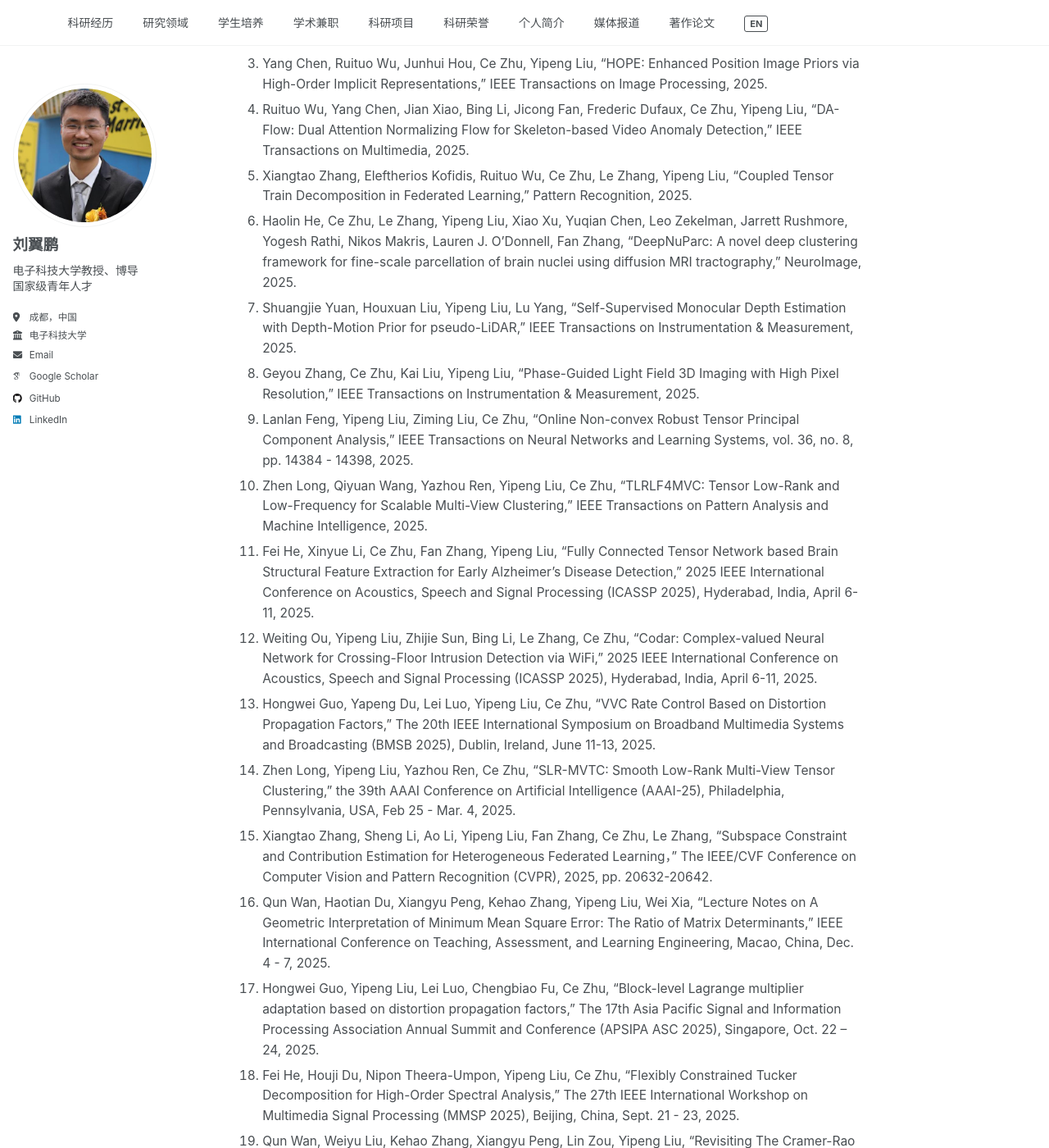
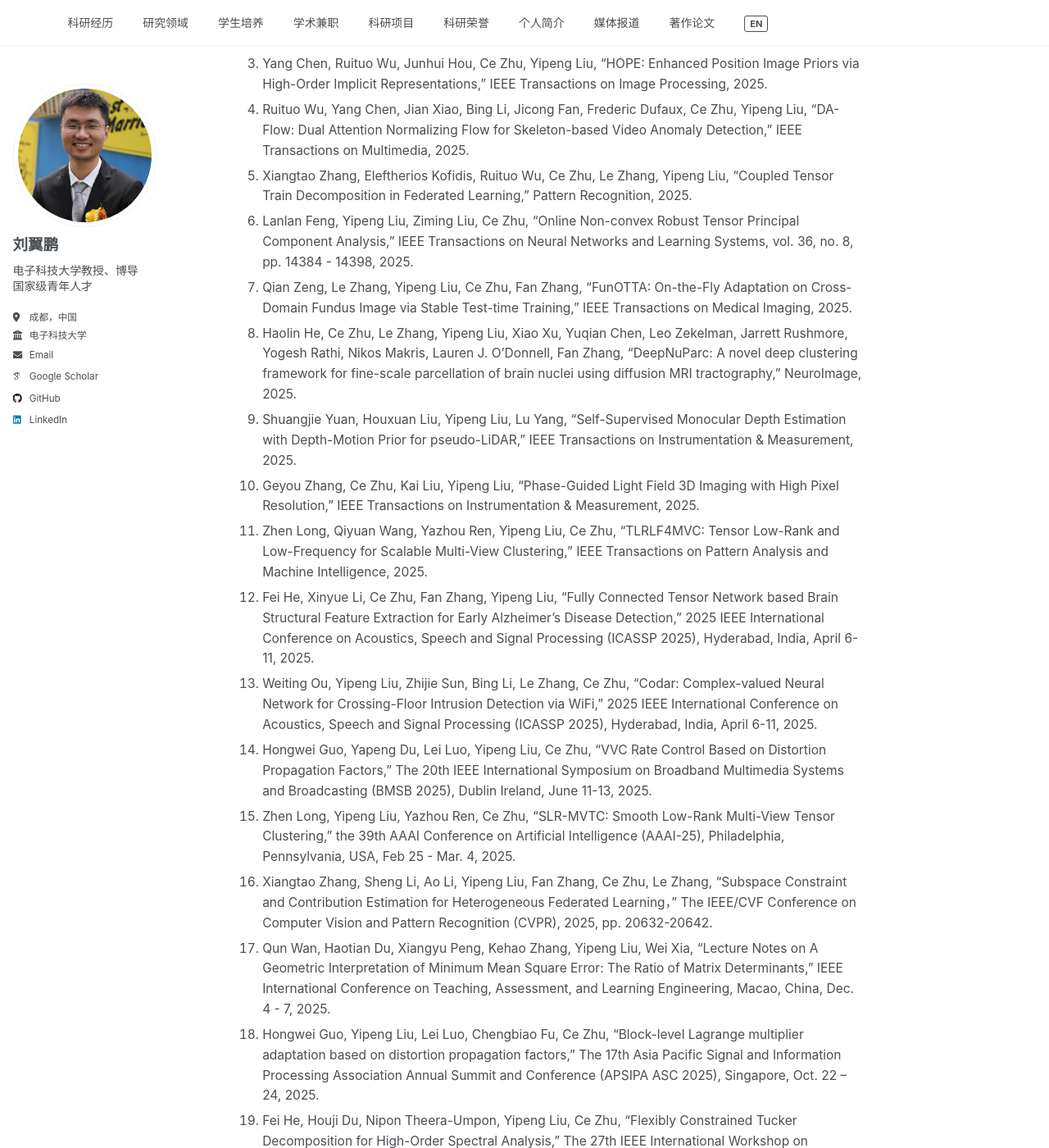
Before and after one commit to yipengliu/yipengliu.github.io, a Jekyll site: the page built from _pages/main-zh.md, in a window 1280 px wide and 1400 px high, scrolled down 3929 px. Shown: the whole window at 82% size. Built offline with Jekyll 4.4.1, drawn with Linux system fonts in a browser that asks for light colours; some web fonts are replaced.

Commit message:
Update main-zh.md

```diff
--- a/_pages/main-zh.md
+++ b/_pages/main-zh.md
@@ -114,21 +114,22 @@ redirect_from:
 3. Yang Chen, Ruituo Wu, Junhui Hou, Ce Zhu, Yipeng Liu, "HOPE: Enhanced Position Image Priors via High-Order Implicit Representations," IEEE Transactions on Image Processing, 2025.
 4. Ruituo Wu, Yang Chen, Jian Xiao, Bing Li, Jicong Fan, Frederic Dufaux, Ce Zhu, Yipeng Liu, "DA-Flow: Dual Attention Normalizing Flow for Skeleton-based Video Anomaly Detection," IEEE Transactions on Multimedia, 2025.
 5. Xiangtao Zhang, Eleftherios Kofidis, Ruituo Wu, Ce Zhu, Le Zhang, Yipeng Liu, "Coupled Tensor Train Decomposition in Federated Learning," Pattern Recognition, 2025.
-6. Haolin He, Ce Zhu, Le Zhang, Yipeng Liu, Xiao Xu, Yuqian Chen, Leo Zekelman, Jarrett Rushmore, Yogesh Rathi, Nikos Makris, Lauren J. O’Donnell, Fan Zhang, "DeepNuParc: A novel deep clustering framework for fine-scale parcellation of brain nuclei using diffusion MRI tractography," NeuroImage, 2025.
-7. Shuangjie Yuan, Houxuan Liu, Yipeng Liu, Lu Yang, "Self-Supervised Monocular Depth Estimation with Depth-Motion Prior for pseudo-LiDAR," IEEE Transactions on Instrumentation & Measurement, 2025.
-8. Geyou Zhang, Ce Zhu, Kai Liu, Yipeng Liu, "Phase-Guided Light Field 3D Imaging with High Pixel Resolution," IEEE Transactions on Instrumentation & Measurement, 2025.
-9. Lanlan Feng, Yipeng Liu, Ziming Liu, Ce Zhu, "Online Non-convex Robust Tensor Principal Component Analysis," IEEE Transactions on Neural Networks and Learning Systems, vol. 36, no. 8, pp. 14384 - 14398, 2025.
-10. Zhen Long, Qiyuan Wang, Yazhou Ren, Yipeng Liu, Ce Zhu, "TLRLF4MVC: Tensor Low-Rank and Low-Frequency for Scalable Multi-View Clustering," IEEE Transactions on Pattern Analysis and Machine Intelligence, 2025.
-11. Fei He, Xinyue Li, Ce Zhu, Fan Zhang, Yipeng Liu, "Fully Connected Tensor Network based Brain Structural Feature Extraction for Early Alzheimer’s Disease Detection," 2025 IEEE International Conference on Acoustics, Speech and Signal Processing (ICASSP 2025), Hyderabad, India, April 6-11, 2025.
-12. Weiting Ou, Yipeng Liu, Zhijie Sun, Bing Li, Le Zhang, Ce Zhu, "Codar: Complex-valued Neural Network for Crossing-Floor Intrusion Detection via WiFi," 2025 IEEE International Conference on Acoustics, Speech and Signal Processing (ICASSP 2025), Hyderabad, India, April 6-11, 2025.
-13. Hongwei Guo, Yapeng Du, Lei Luo, Yipeng Liu, Ce Zhu, "VVC Rate Control Based on Distortion Propagation Factors," The 20th IEEE International Symposium on Broadband Multimedia Systems and Broadcasting (BMSB 2025), Dublin, Ireland, June 11-13, 2025.
-14. Zhen Long, Yipeng Liu, Yazhou Ren, Ce Zhu, "SLR-MVTC: Smooth Low-Rank Multi-View Tensor Clustering," the 39th AAAI Conference on Artificial Intelligence (AAAI-25), Philadelphia, Pennsylvania, USA, Feb 25 - Mar. 4, 2025.
-15. Xiangtao Zhang, Sheng Li, Ao Li, Yipeng Liu, Fan Zhang, Ce Zhu, Le Zhang, “Subspace Constraint and Contribution Estimation for Heterogeneous Federated Learning，” The IEEE/CVF Conference on Computer Vision and Pattern Recognition (CVPR), 2025, pp. 20632-20642.
-16. Qun Wan, Haotian Du, Xiangyu Peng, Kehao Zhang, Yipeng Liu, Wei Xia, "Lecture Notes on A Geometric Interpretation of Minimum Mean Square Error: The Ratio of Matrix Determinants," IEEE International Conference on Teaching, Assessment, and Learning Engineering, Macao, China, Dec. 4 - 7, 2025.
-17. Hongwei Guo, Yipeng Liu, Lei Luo, Chengbiao Fu, Ce Zhu, "Block-level Lagrange multiplier adaptation based on distortion propagation factors," The 17th Asia Pacific Signal and Information Processing Association Annual Summit and Conference (APSIPA ASC 2025), Singapore,  Oct. 22 – 24, 2025.
-18. Fei He, Houji Du, Nipon Theera-Umpon, Yipeng Liu, Ce Zhu, "Flexibly Constrained Tucker Decomposition for High-Order Spectral Analysis," The 27th IEEE International Workshop on Multimedia Signal Processing (MMSP 2025), Beijing, China, Sept. 21 - 23, 2025.
-19. Qun Wan, Weiyu Liu, Kehao Zhang, Xiangyu Peng, Lin Zou, Yipeng Liu, "Revisiting The Cramer-Rao Lower Bound via Wiener Filtering," The 17th International Conference on Signal Processing Systems (ICSPS), Chengdu, China, October 24-26, 2025.
-20. Kang Tan, Zhijie Sun, Yimao Sun, Ce Zhu, Yipeng Liu, "DATSIL: Domain Adaptation in Tensor Subspace for Wi-Fi-based Indoor Localization," The 17th International Conference on Signal Processing Systems (ICSPS), Chengdu, China, October 24-26, 2025.
+6. Lanlan Feng, Yipeng Liu, Ziming Liu, Ce Zhu, "Online Non-convex Robust Tensor Principal Component Analysis," IEEE Transactions on Neural Networks and Learning Systems, vol. 36, no. 8, pp. 14384 - 14398, 2025.
+7. Qian Zeng, Le Zhang, Yipeng Liu, Ce Zhu, Fan Zhang, "FunOTTA: On-the-Fly Adaptation on Cross-Domain Fundus Image via Stable Test-time Training," IEEE Transactions on Medical Imaging, 2025.
+8. Haolin He, Ce Zhu, Le Zhang, Yipeng Liu, Xiao Xu, Yuqian Chen, Leo Zekelman, Jarrett Rushmore, Yogesh Rathi, Nikos Makris, Lauren J. O’Donnell, Fan Zhang, "DeepNuParc: A novel deep clustering framework for fine-scale parcellation of brain nuclei using diffusion MRI tractography," NeuroImage, 2025.
+9. Shuangjie Yuan, Houxuan Liu, Yipeng Liu, Lu Yang, "Self-Supervised Monocular Depth Estimation with Depth-Motion Prior for pseudo-LiDAR," IEEE Transactions on Instrumentation & Measurement, 2025.
+10. Geyou Zhang, Ce Zhu, Kai Liu, Yipeng Liu, "Phase-Guided Light Field 3D Imaging with High Pixel Resolution," IEEE Transactions on Instrumentation & Measurement, 2025.
+11. Zhen Long, Qiyuan Wang, Yazhou Ren, Yipeng Liu, Ce Zhu, "TLRLF4MVC: Tensor Low-Rank and Low-Frequency for Scalable Multi-View Clustering," IEEE Transactions on Pattern Analysis and Machine Intelligence, 2025.
+12. Fei He, Xinyue Li, Ce Zhu, Fan Zhang, Yipeng Liu, "Fully Connected Tensor Network based Brain Structural Feature Extraction for Early Alzheimer’s Disease Detection," 2025 IEEE International Conference on Acoustics, Speech and Signal Processing (ICASSP 2025), Hyderabad, India, April 6-11, 2025.
+13. Weiting Ou, Yipeng Liu, Zhijie Sun, Bing Li, Le Zhang, Ce Zhu, "Codar: Complex-valued Neural Network for Crossing-Floor Intrusion Detection via WiFi," 2025 IEEE International Conference on Acoustics, Speech and Signal Processing (ICASSP 2025), Hyderabad, India, April 6-11, 2025.
+14. Hongwei Guo, Yapeng Du, Lei Luo, Yipeng Liu, Ce Zhu, "VVC Rate Control Based on Distortion Propagation Factors," The 20th IEEE International Symposium on Broadband Multimedia Systems and Broadcasting (BMSB 2025), Dublin Ireland, June 11-13, 2025.
+15. Zhen Long, Yipeng Liu, Yazhou Ren, Ce Zhu, "SLR-MVTC: Smooth Low-Rank Multi-View Tensor Clustering," the 39th AAAI Conference on Artificial Intelligence (AAAI-25), Philadelphia, Pennsylvania, USA, Feb 25 - Mar. 4, 2025.
+16. Xiangtao Zhang, Sheng Li, Ao Li, Yipeng Liu, Fan Zhang, Ce Zhu, Le Zhang, “Subspace Constraint and Contribution Estimation for Heterogeneous Federated Learning，” The IEEE/CVF Conference on Computer Vision and Pattern Recognition (CVPR), 2025, pp. 20632-20642.
+17. Qun Wan, Haotian Du, Xiangyu Peng, Kehao Zhang, Yipeng Liu, Wei Xia, "Lecture Notes on A Geometric Interpretation of Minimum Mean Square Error: The Ratio of Matrix Determinants," IEEE International Conference on Teaching, Assessment, and Learning Engineering, Macao, China, Dec. 4 - 7, 2025.
+18. Hongwei Guo, Yipeng Liu, Lei Luo, Chengbiao Fu, Ce Zhu, "Block-level Lagrange multiplier adaptation based on distortion propagation factors," The 17th Asia Pacific Signal and Information Processing Association Annual Summit and Conference (APSIPA ASC 2025), Singapore,  Oct. 22 – 24, 2025.
+19. Fei He, Houji Du, Nipon Theera-Umpon, Yipeng Liu, Ce Zhu, "Flexibly Constrained Tucker Decomposition for High-Order Spectral Analysis," The 27th IEEE International Workshop on Multimedia Signal Processing (MMSP 2025), Beijing, China, Sept. 21 - 23, 2025.
+20. Qun Wan, Weiyu Liu, Kehao Zhang, Xiangyu Peng, Lin Zou, Yipeng Liu, "Revisiting The Cramer-Rao Lower Bound via Wiener Filtering," The 17th International Conference on Signal Processing Systems (ICSPS), Chengdu, China, October 24-26, 2025.
+21. Kang Tan, Zhijie Sun, Yimao Sun, Ce Zhu, Yipeng Liu, "DATSIL: Domain Adaptation in Tensor Subspace for Wi-Fi-based Indoor Localization," The 17th International Conference on Signal Processing Systems (ICSPS), Chengdu, China, October 24-26, 2025.
 
 #### 2024
 
```
